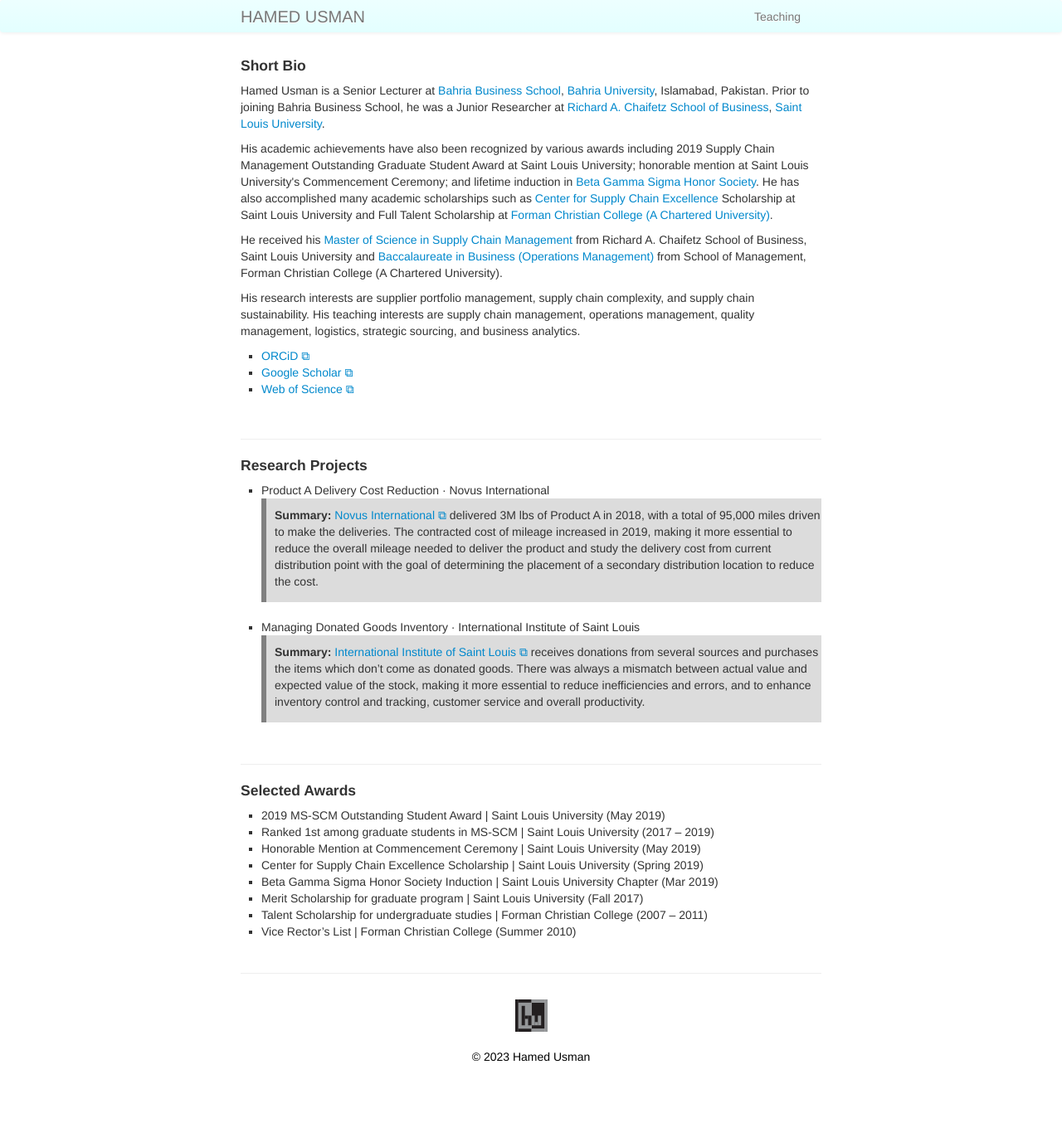
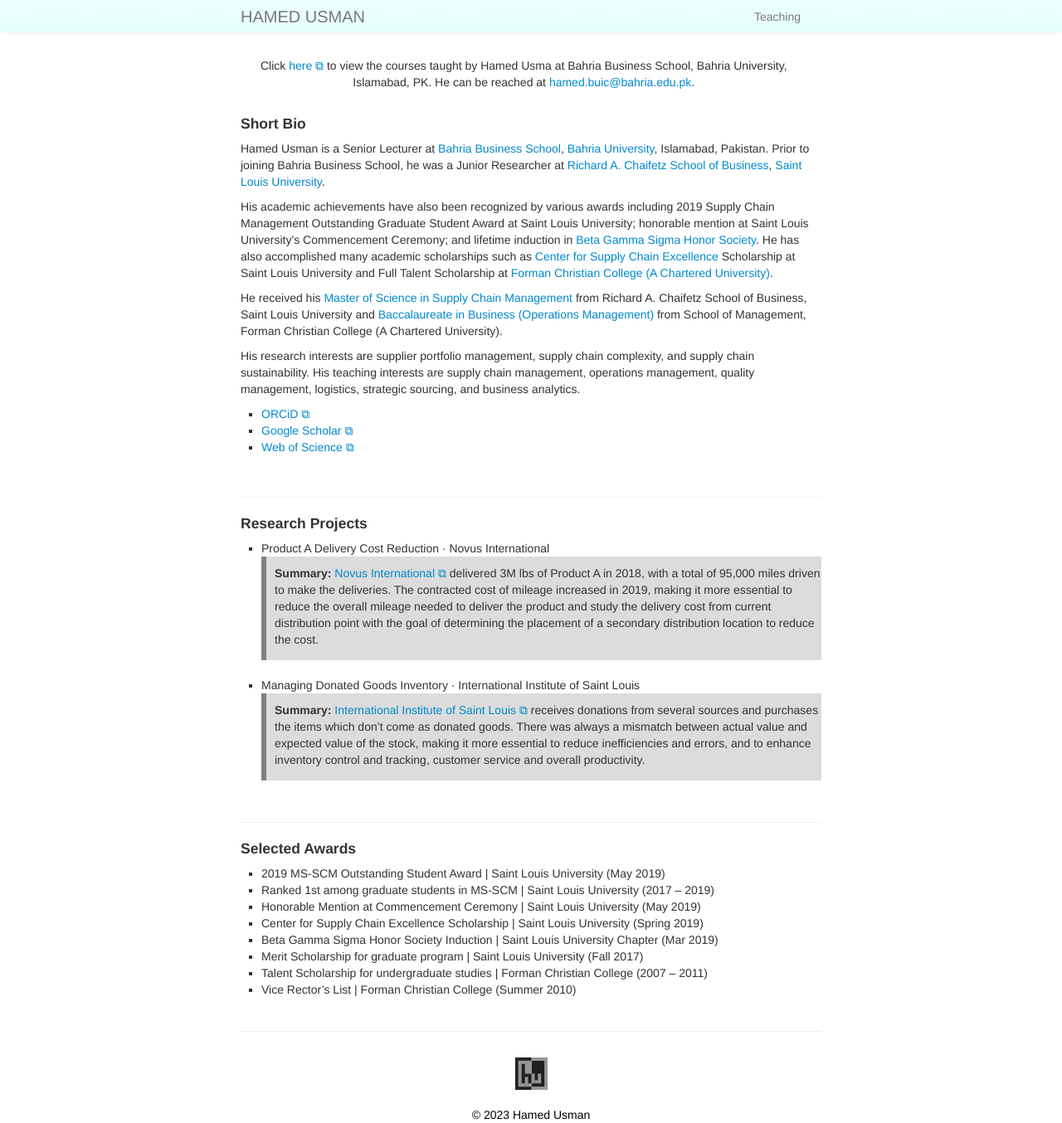
Before and after one commit to hamedusman/hamedusman.github.io, a Jekyll site: the page built from index.md, in a window 1280 px wide. Shown: the whole page at 83% size. Built offline with Jekyll 4.4.1, drawn with Linux system fonts in a browser that asks for light colours; before the commit the page ends 1284 px from its top, so only the background shows below that.

Commit message:
Update index.md

```diff
--- a/index.md
+++ b/index.md
@@ -4,6 +4,11 @@
 description: Hamed Usman is a graduate research assistant at Saint Louis University.
 keywords: hanedusman, hamed usman, hamed, usman, operations management, supply chain management, logistics
 ---
+<div class="headline">Click <a href="https://teaching101.github.io" target="_blank" rel="noopener noreferrer">here &#x29c9;</a> to view the courses taught by Hamed Usma at Bahria Business School, Bahria University, Islamabad, PK. He can be reached at <a href="mailto:hamed.buic@bahria.edu.pk">hamed.buic@bahria.edu.pk</a>.
+</div>
+
+<br/>
+
 <h4>Short Bio</h4>
 <p>Hamed Usman is a Senior Lecturer at <a href="https://www.bahria.edu.pk/buic/bbs">Bahria Business School</a>, <a href="https://www.bahria.edu.pk">Bahria University</a>, Islamabad, Pakistan. Prior to joining Bahria Business School, he was a Junior Researcher at <a href="https://www.slu.edu/business">Richard A. Chaifetz School of Business</a>, <a href="https://www.slu.edu">Saint Louis University</a>.</p>
 <p>His academic achievements have also been recognized by various awards including 2019 Supply Chain Management Outstanding Graduate Student Award at Saint Louis University; honorable mention at Saint Louis University's Commencement Ceremony; and lifetime induction in <a href="https://www.betagammasigma.org">Beta Gamma Sigma Honor Society</a>. He has also accomplished many academic scholarships such as <a href="https://www.slu.edu/business/centers/supply-chain-excellence/index.php">Center for Supply Chain Excellence</a> Scholarship at Saint Louis University and Full Talent Scholarship at <a href="https://www.fccollege.edu.pk">Forman Christian College (A Chartered University)</a>.</p>
```
